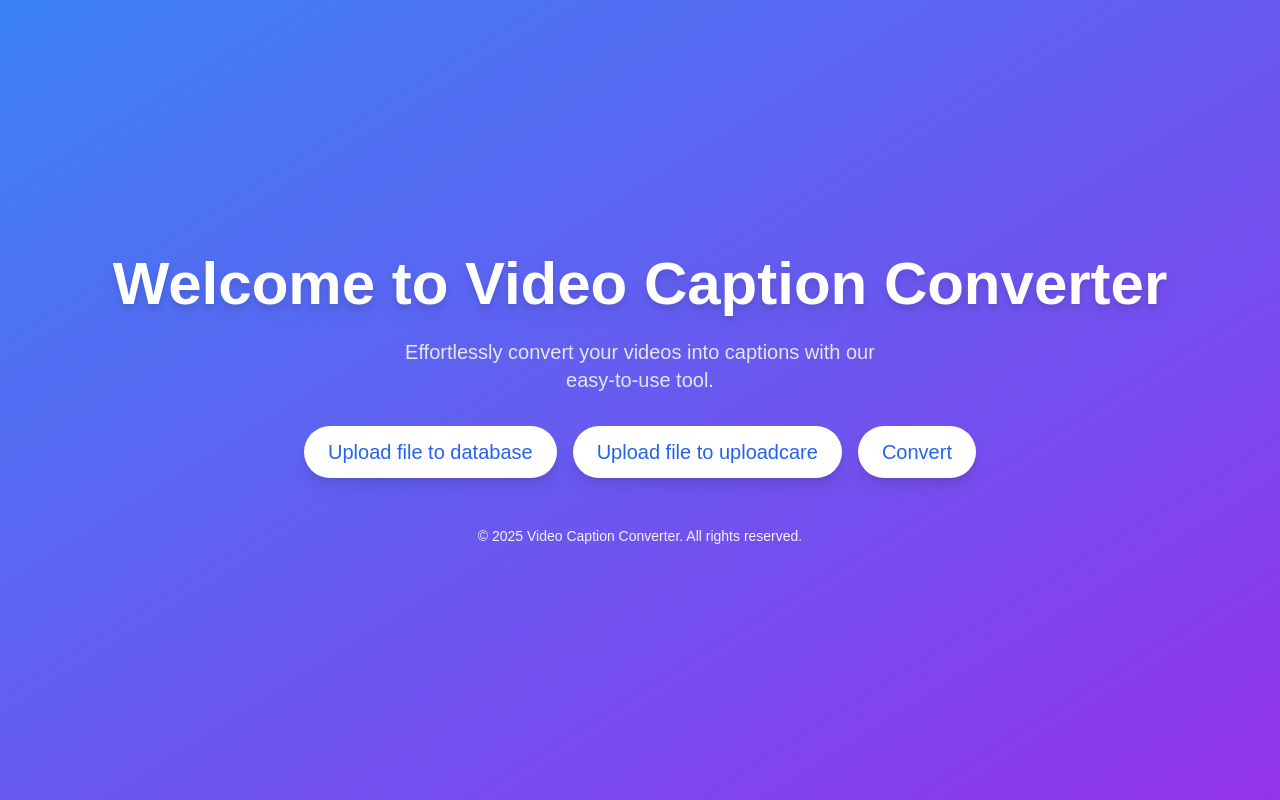
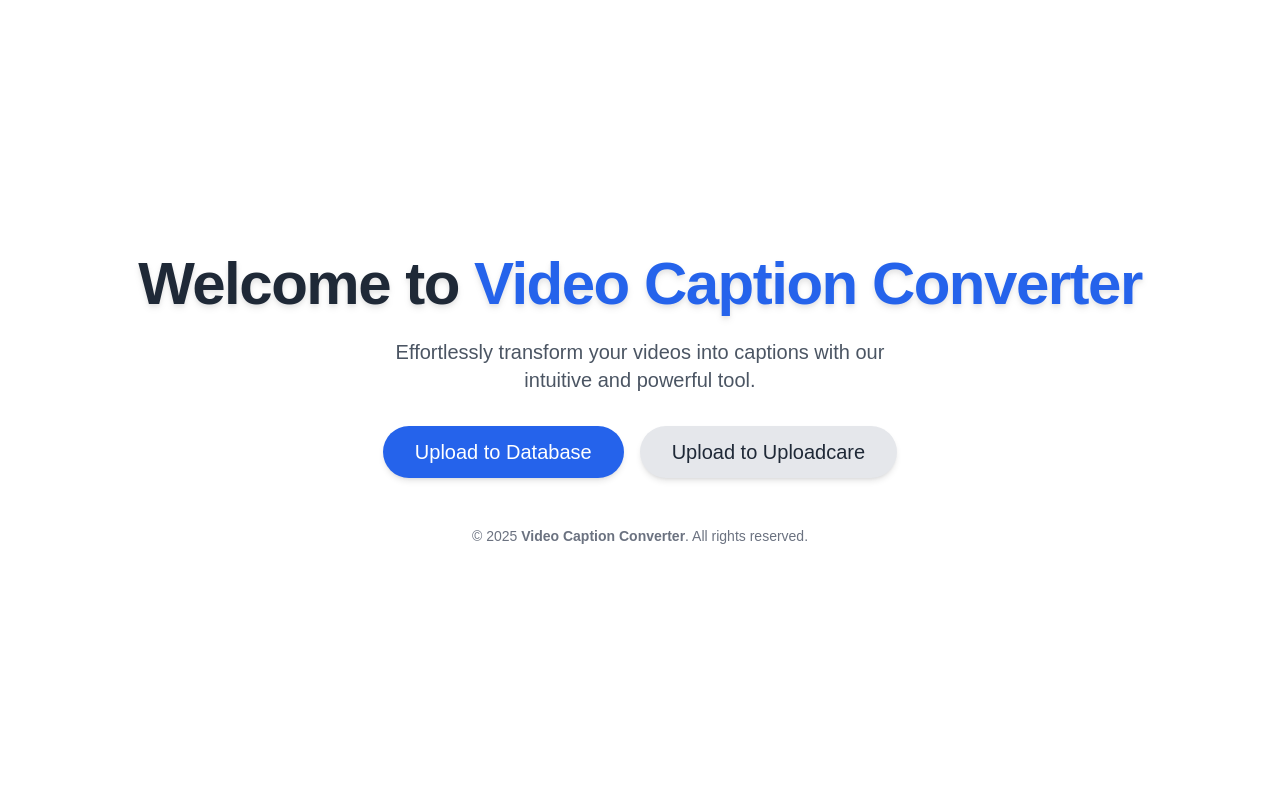
Before and after one commit to Jagpreet153/Subloader, a Next.js app in the folder client/: page / in a window 1280 px wide. Built offline with nearby package versions, Linux system fonts and the light colour scheme.

Commit message:
feat: made final changes

```diff
--- a/client/app/globals.css
+++ b/client/app/globals.css
@@ -14,59 +14,99 @@
     --card-foreground: 0 0% 3.9%;
     --popover: 0 0% 100%;
     --popover-foreground: 0 0% 3.9%;
-    --primary: 0 0% 9%;
+    --primary: 220 98% 50%;
     --primary-foreground: 0 0% 98%;
-    --secondary: 0 0% 96.1%;
+    --secondary: 210 60% 96.1%;
     --secondary-foreground: 0 0% 9%;
-    --muted: 0 0% 96.1%;
+    --muted: 210 25% 96.1%;
     --muted-foreground: 0 0% 45.1%;
-    --accent: 0 0% 96.1%;
+    --accent: 50 87% 67%;
     --accent-foreground: 0 0% 9%;
     --destructive: 0 84.2% 60.2%;
     --destructive-foreground: 0 0% 98%;
-    --border: 0 0% 89.8%;
+    --border: 210 16% 89.8%;
     --input: 0 0% 89.8%;
-    --ring: 0 0% 3.9%;
+    --ring: 220 90% 60%;
     --chart-1: 12 76% 61%;
     --chart-2: 173 58% 39%;
     --chart-3: 197 37% 24%;
     --chart-4: 43 74% 66%;
     --chart-5: 27 87% 67%;
     --radius: 0.5rem;
+    --transition: all 0.3s ease-in-out;
   }
+
   .dark {
-    --background: 0 0% 3.9%;
+    --background: 220 10% 10%;
     --foreground: 0 0% 98%;
-    --card: 0 0% 3.9%;
+    --card: 220 12% 12%;
     --card-foreground: 0 0% 98%;
-    --popover: 0 0% 3.9%;
+    --popover: 220 15% 15%;
     --popover-foreground: 0 0% 98%;
-    --primary: 0 0% 98%;
+    --primary: 220 98% 50%;
     --primary-foreground: 0 0% 9%;
-    --secondary: 0 0% 14.9%;
+    --secondary: 210 15% 14.9%;
     --secondary-foreground: 0 0% 98%;
-    --muted: 0 0% 14.9%;
+    --muted: 210 8% 14.9%;
     --muted-foreground: 0 0% 63.9%;
-    --accent: 0 0% 14.9%;
+    --accent: 50 90% 45%;
     --accent-foreground: 0 0% 98%;
     --destructive: 0 62.8% 30.6%;
     --destructive-foreground: 0 0% 98%;
-    --border: 0 0% 14.9%;
-    --input: 0 0% 14.9%;
-    --ring: 0 0% 83.1%;
+    --border: 220 8% 25%;
+    --input: 220 8% 25%;
+    --ring: 210 98% 70%;
     --chart-1: 220 70% 50%;
     --chart-2: 160 60% 45%;
     --chart-3: 30 80% 55%;
     --chart-4: 280 65% 60%;
     --chart-5: 340 75% 55%;
+    --transition: all 0.3s ease-in-out;
   }
 }
 
 @layer base {
   * {
     @apply border-border;
+    transition: var(--transition); /* Smooth transitions for all elements */
   }
   body {
     @apply bg-background text-foreground;
   }
+
+  h1, h2, h3, h4, h5, h6 {
+    @apply font-extrabold tracking-tight leading-snug;
+  }
+
+  a {
+    @apply text-primary underline hover:text-accent;
+    transition: var(--transition);
+  }
+
+  button {
+    @apply bg-primary text-primary-foreground rounded-lg px-4 py-2 shadow-lg;
+    transition: var(--transition);
+  }
+
+  button:hover {
+    @apply bg-accent text-accent-foreground shadow-xl;
+  }
+
+  .card {
+    @apply bg-card text-card-foreground rounded-lg p-4 shadow-md;
+    transition: var(--transition);
+  }
+
+  .card:hover {
+    @apply bg-secondary text-secondary-foreground shadow-lg;
+  }
+
+  .dark-mode-toggle {
+    @apply bg-muted text-muted-foreground rounded-full px-3 py-1;
+    transition: var(--transition);
+  }
+
+  .dark-mode-toggle:hover {
+    @apply bg-muted-foreground text-muted shadow-md;
+  }
 }
--- a/client/app/page.tsx
+++ b/client/app/page.tsx
@@ -2,37 +2,37 @@
 
 export default function Hero() {
   return (
-    <div className="min-h-screen flex flex-col justify-center items-center bg-gradient-to-br from-blue-500 to-purple-600">
-      <div className="text-center px-4">
-        <h1 className="text-4xl md:text-6xl font-bold text-white drop-shadow-lg mb-6">
-          Welcome to Video Caption Converter
+    <div className="min-h-screen flex flex-col justify-center items-center bg-white overflow-hidden relative">
+      {/* Content */}
+      <div className="text-center px-4 animate-fadeIn">
+        <h1 className="text-4xl md:text-6xl font-extrabold text-gray-800 drop-shadow-md mb-6 tracking-tight animate-slideDown">
+          Welcome to <span className="text-blue-600">Video Caption Converter</span>
         </h1>
-        <p className="text-lg md:text-xl text-gray-200 mb-8 max-w-lg mx-auto">
-          Effortlessly convert your videos into captions with our easy-to-use tool.
+        <p className="text-lg md:text-xl text-gray-600 mb-8 max-w-lg mx-auto animate-fadeInSlow">
+          Effortlessly transform your videos into captions with our intuitive and powerful tool.
         </p>
+
+        {/* Buttons */}
         <div className="flex flex-col sm:flex-row justify-center items-center space-y-4 sm:space-y-0 sm:space-x-4">
           <Link href="/cloudinary">
-            <button className="px-6 py-3 bg-white text-blue-600 font-medium text-lg md:text-xl rounded-full shadow-lg hover:bg-gray-200 focus:ring-2 focus:ring-blue-600 focus:outline-none transition-transform transform hover:scale-105">
-              Upload file to database
+            <button className="px-8 py-3 bg-blue-600 text-white font-medium text-lg md:text-xl rounded-full shadow-md hover:bg-blue-700 hover:shadow-lg focus:ring-4 focus:ring-blue-300 focus:outline-none transition-transform transform hover:scale-105">
+              Upload to Database
             </button>
           </Link>
 
           <Link href="/get-started">
-            <button className="px-6 py-3 bg-white text-blue-600 font-medium text-lg md:text-xl rounded-full shadow-lg hover:bg-gray-200 focus:ring-2 focus:ring-blue-600 focus:outline-none transition-transform transform hover:scale-105">
-              Upload file to uploadcare
-            </button>
-          </Link>
-
-          <Link href="/result">
-            <button className="px-6 py-3 bg-white text-blue-600 font-medium text-lg md:text-xl rounded-full shadow-lg hover:bg-gray-200 focus:ring-2 focus:ring-blue-600 focus:outline-none transition-transform transform hover:scale-105">
-              Convert
+            <button className="px-8 py-3 bg-gray-200 text-gray-800 font-medium text-lg md:text-xl rounded-full shadow-md hover:bg-gray-300 hover:shadow-lg focus:ring-4 focus:ring-gray-400 focus:outline-none transition-transform transform hover:scale-105">
+              Upload to Uploadcare
             </button>
           </Link>
         </div>
       </div>
 
-      <footer className="relative mt-12 text-sm text-gray-100">
-        © {new Date().getFullYear()} Video Caption Converter. All rights reserved.
+      {/* Footer */}
+      <footer className="relative mt-12 text-sm text-gray-500">
+        <p>
+          © {new Date().getFullYear()} <span className="font-semibold">Video Caption Converter</span>. All rights reserved.
+        </p>
       </footer>
     </div>
   );
--- /dev/null
+++ b/client/app/result/[videoId]/page.tsx
@@ -0,0 +1,93 @@
+"use client";
+
+import { useEffect, useState } from "react";
+import axios from "axios";
+
+const VideoIdPage = ({ params }) => {
+  const [videoId, setVideoId] = useState(null); // Store videoId after unwrapping
+  const [videoUrl, setVideoUrl] = useState(null); // Store the caption URL
+  const [loading, setLoading] = useState(true); // For loading state
+  const [error, setError] = useState(null); // For error handling
+
+  useEffect(() => {
+    async function unwrapParams() {
+      try {
+        // Unwrap the params promise to get videoId
+        const unwrappedParams = await params;
+        setVideoId(unwrappedParams.videoId);
+
+        // Fetch video details using videoId
+        const response = await axios.put(
+          `http://localhost:3002/api/v2/uploadCaptionVideo/${unwrappedParams.videoId}`
+        );
+
+        // Set the caption URL if the response is successful
+        if (response.data && response.data.data.caption_url) {
+          setVideoUrl(response.data.data.caption_url);
+        } else {
+          throw new Error("Caption URL not found.");
+        }
+      } catch (err) {
+        console.error("Error unwrapping params or fetching video:", err);
+        setError(err.message || "Failed to load video details.");
+      } finally {
+        setLoading(false);
+      }
+    }
+
+    unwrapParams();
+  }, [params]);
+
+  // Loading state
+  if (loading) {
+    return (
+      <div className="flex justify-center items-center h-screen bg-gray-50">
+        <div className="text-center">
+          <div className="spinner-border animate-spin inline-block w-12 h-12 border-4 border-blue-600 border-t-transparent rounded-full"></div>
+          <p className="mt-4 text-blue-600 font-medium text-lg">
+            Processing your video, please wait...
+          </p>
+        </div>
+      </div>
+    );
+  }
+
+  // Error state
+  if (error) {
+    return (
+      <div className="flex justify-center items-center h-screen bg-gray-50">
+        <p className="text-red-500 font-semibold text-lg">{`Error: ${error}`}</p>
+      </div>
+    );
+  }
+
+  // Render the video
+  return (
+    <div className="flex flex-col items-center justify-center min-h-screen bg-gray-100 p-6">
+      <h1 className="text-3xl font-bold mb-6 text-gray-800">Captioned Video</h1>
+      {videoUrl ? (
+        <div className="w-full max-w-2xl">
+          <div className="relative shadow-lg rounded-lg overflow-hidden">
+            <video controls className="w-full h-auto rounded-md">
+              <source src={videoUrl} type="video/mp4" />
+              Your browser does not support the video tag.
+            </video>
+          </div>
+          <div className="mt-4">
+            <p className="text-gray-700 text-center">
+              🎉 Your captioned video is ready! Feel free to download or share.
+            </p>
+            <p className="text-gray-700 text-center">
+              Feel free to share 🥳
+              <span>{videoUrl}</span>
+            </p>
+          </div>
+        </div>
+      ) : (
+        <p className="text-gray-500">No captioned video available</p>
+      )}
+    </div>
+  );
+};
+
+export default VideoIdPage;
--- a/client/tailwind.config.ts
+++ b/client/tailwind.config.ts
@@ -55,8 +55,35 @@
   			lg: 'var(--radius)',
   			md: 'calc(var(--radius) - 2px)',
   			sm: 'calc(var(--radius) - 4px)'
-  		}
+  		},
+		  animation: {
+			blob: "blob 6s infinite",
+			float: "float 5s ease-in-out infinite",
+			fadeIn: "fadeIn 1.5s ease-in forwards",
+			fadeInSlow: "fadeIn 3s ease-in forwards",
+			slideDown: "slideDown 1s ease-out forwards",
+		  },
+		  keyframes: {
+			blob: {
+			  "0%, 100%": { transform: "translateY(0px) scale(1)" },
+			  "50%": { transform: "translateY(-20px) scale(1.1)" },
+			},
+			float: {
+			  "0%": { transform: "translateY(0)" },
+			  "50%": { transform: "translateY(-20px)" },
+			  "100%": { transform: "translateY(0)" },
+			},
+			fadeIn: {
+			  "0%": { opacity: 0 },
+			  "100%": { opacity: 1 },
+			},
+			slideDown: {
+			  "0%": { transform: "translateY(-50px)", opacity: 0 },
+			  "100%": { transform: "translateY(0)", opacity: 1 },
+			},
+		  },
   	}
+
   },
   plugins: [require("tailwindcss-animate")],
 } satisfies Config;
```
Also changed, not shown: client/app/cloudinary/page.tsx (+58 -73 lines).
